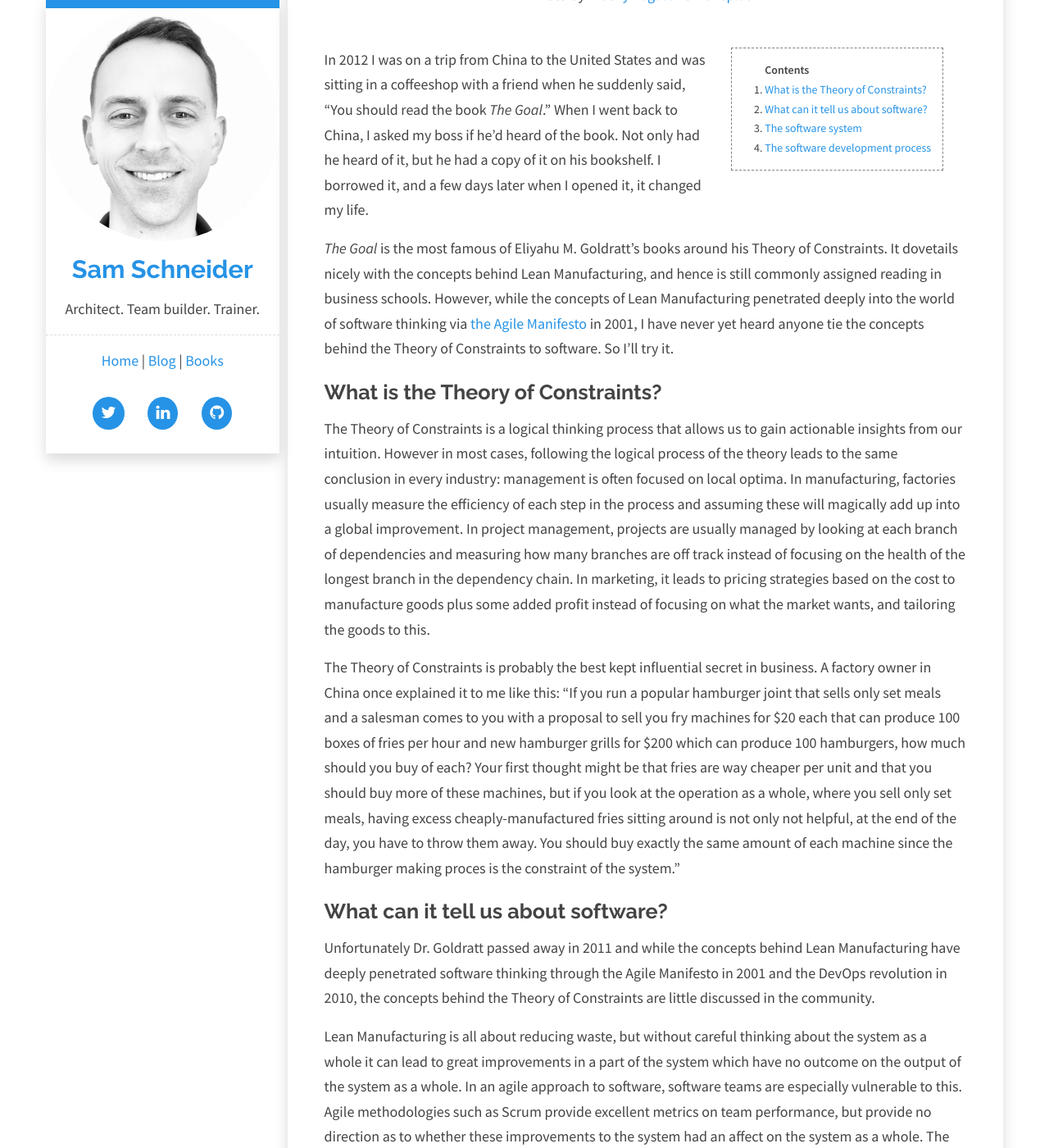
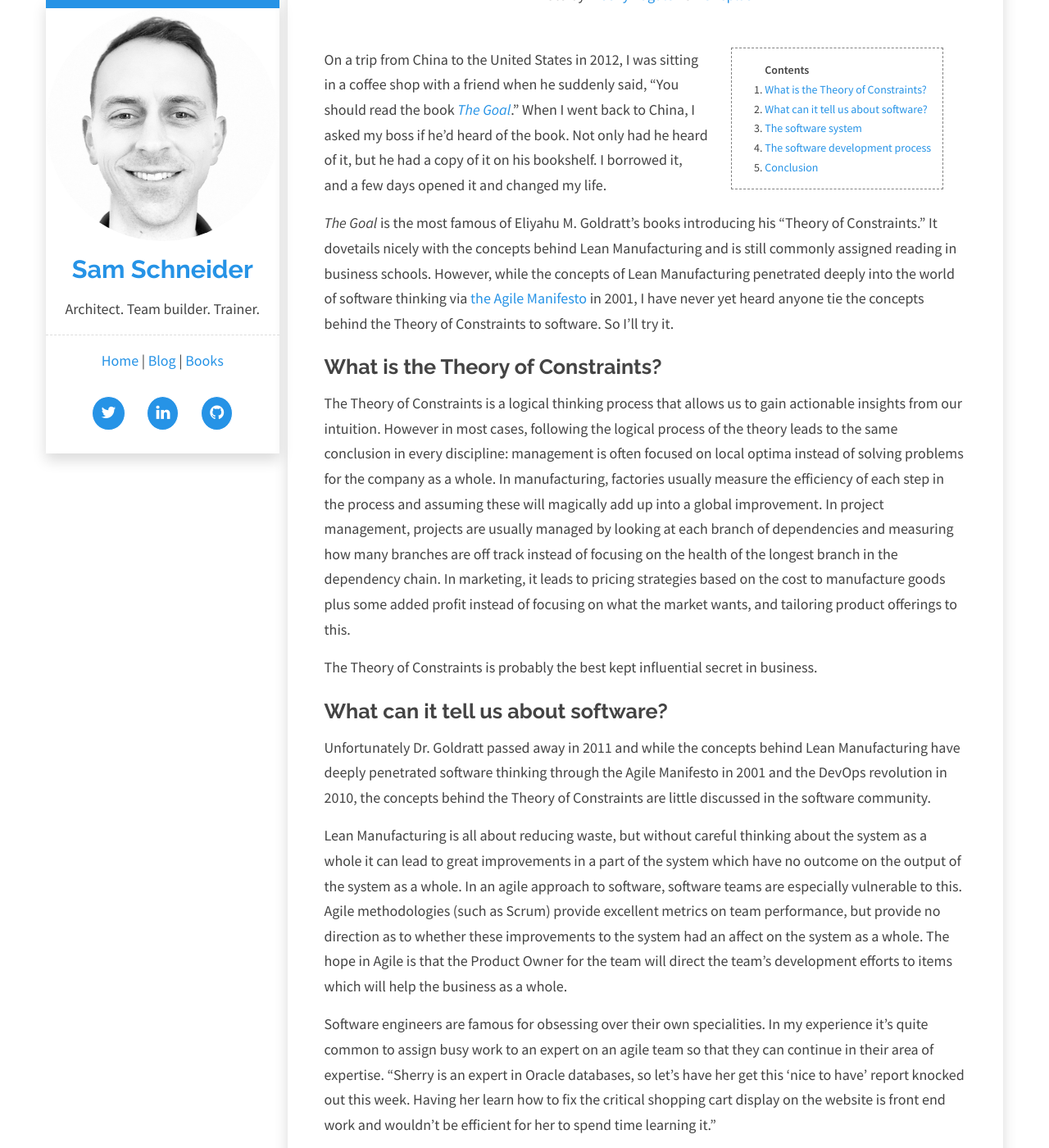
Before and after one commit to samdotme/samdotme.github.io, a Jekyll site: the page built from _posts/2023-09-23-theory-of-constraints-lean-agile.md, in a window 1280 px wide and 1400 px high, scrolled down 840 px. Shown: the whole window at 82% size. Built offline with Jekyll 4.4.1, drawn with Linux system fonts in a browser that asks for light colours; comment, search, counter and statistics services are not loaded; some of the changed text lies outside the part shown.

Commit message:
Post updates. (#33)

```diff
--- a/_posts/2023-09-23-theory-of-constraints-lean-agile.md
+++ b/_posts/2023-09-23-theory-of-constraints-lean-agile.md
@@ -9,37 +9,37 @@ categories:
 layout: post
 ---
 
-In 2012 I was on a trip from China to the United States and was sitting in a coffeeshop with a friend when he suddenly said, "You should read the book *The Goal*." When I went back to China, I asked my boss if he'd heard of the book. Not only had he heard of it, but he had a copy of it on his bookshelf. I borrowed it, and a few days later when I opened it, it changed my life.
+On a trip from China to the United States in 2012, I was sitting in a coffee shop with a friend when he suddenly said, "You should read the book [*The Goal*](https://www.amazon.com/Goal-Process-Ongoing-Improvement-ebook/dp/B002LHRM2O)." When I went back to China, I asked my boss if he'd heard of the book. Not only had he heard of it, but he had a copy of it on his bookshelf. I borrowed it, and a few days opened it and changed my life.
 
-*The Goal* is the most famous of Eliyahu M. Goldratt's books around his Theory of Constraints. It dovetails nicely with the concepts behind Lean Manufacturing, and hence is still commonly assigned reading in business schools. However, while the concepts of Lean Manufacturing penetrated deeply into the world of software thinking via [the Agile Manifesto](https://agilemanifesto.org/) in 2001, I have never yet heard anyone tie the concepts behind the Theory of Constraints to software. So I'll try it.
+*The Goal* is the most famous of Eliyahu M. Goldratt's books introducing his "Theory of Constraints." It dovetails nicely with the concepts behind Lean Manufacturing and is still commonly assigned reading in business schools. However, while the concepts of Lean Manufacturing penetrated deeply into the world of software thinking via [the Agile Manifesto](https://agilemanifesto.org/) in 2001, I have never yet heard anyone tie the concepts behind the Theory of Constraints to software. So I'll try it.
 
 ## What is the Theory of Constraints?
 
-The Theory of Constraints is a logical thinking process that allows us to gain actionable insights from our intuition. However in most cases, following the logical process of the theory leads to the same conclusion in every industry: management is often focused on local optima. In manufacturing, factories usually measure the efficiency of each step in the process and assuming these will magically add up into a global improvement. In project management, projects are usually managed by looking at each branch of dependencies and measuring how many branches are off track instead of focusing on the health of the longest branch in the dependency chain. In marketing, it leads to pricing strategies based on the cost to manufacture goods plus some added profit instead of focusing on what the market wants, and tailoring the goods to this.
+The Theory of Constraints is a logical thinking process that allows us to gain actionable insights from our intuition. However in most cases, following the logical process of the theory leads to the same conclusion in every discipline: management is often focused on local optima instead of solving problems for the company as a whole. In manufacturing, factories usually measure the efficiency of each step in the process and assuming these will magically add up into a global improvement. In project management, projects are usually managed by looking at each branch of dependencies and measuring how many branches are off track instead of focusing on the health of the longest branch in the dependency chain. In marketing, it leads to pricing strategies based on the cost to manufacture goods plus some added profit instead of focusing on what the market wants, and tailoring product offerings to this.
 
-The Theory of Constraints is probably the best kept influential secret in business. A factory owner in China once explained it to me like this: "If you run a popular hamburger joint that sells only set meals and a salesman comes to you with a proposal to sell you fry machines for $20 each that can produce 100 boxes of fries per hour and new hamburger grills for $200 which can produce 100 hamburgers, how much should you buy of each? Your first thought might be that fries are way cheaper per unit and that you should buy more of these machines, but if you look at the operation as a whole, where you sell only set meals, having excess cheaply-manufactured fries sitting around is not only not helpful, at the end of the day, you have to throw them away. You should buy exactly the same amount of each machine since the hamburger making proces is the constraint of the system."
+The Theory of Constraints is probably the best kept influential secret in business.
 
 ## What can it tell us about software?
 
-Unfortunately Dr. Goldratt passed away in 2011 and while the concepts behind Lean Manufacturing have deeply penetrated software thinking through the Agile Manifesto in 2001 and the DevOps revolution in 2010, the concepts behind the Theory of Constraints are little discussed in the community.
+Unfortunately Dr. Goldratt passed away in 2011 and while the concepts behind Lean Manufacturing have deeply penetrated software thinking through the Agile Manifesto in 2001 and the DevOps revolution in 2010, the concepts behind the Theory of Constraints are little discussed in the software community.
 
-Lean Manufacturing is all about reducing waste, but without careful thinking about the system as a whole it can lead to great improvements in a part of the system which have no outcome on the output of the system as a whole. In an agile approach to software, software teams are especially vulnerable to this. Agile methodologies such as Scrum provide excellent metrics on team performance, but provide no direction as to whether these improvements to the system had an affect on the system as a whole. The hope in Agile is that the Product Owner for the team will direct the team's development efforts to items which will help the business as a whole. [The Lean Startup](https://www.amazon.com/Lean-Startup-Entrepreneurs-Continuous-Innovation/dp/0670921602) by Eric Ries provides some excellent guidelines around how to do this.
+Lean Manufacturing is all about reducing waste, but without careful thinking about the system as a whole it can lead to great improvements in a part of the system which have no outcome on the output of the system as a whole. In an agile approach to software, software teams are especially vulnerable to this. Agile methodologies (such as Scrum) provide excellent metrics on team performance, but provide no direction as to whether these improvements to the system had an affect on the system as a whole. The hope in Agile is that the Product Owner for the team will direct the team's development efforts to items which will help the business as a whole.
 
-Software engineers are famous for obsessing over their own specialities. In my experience it's quite common to assign busy work to an expert on an agile team so that they can continue in their area of expertise. "Sherry is an expert in Oracle databases, so let's have her get this 'nice to have' report knocked out this week. Having her learn how to fix the shopping cart display on the website is front end work and wouldn't be efficient for her to spend time learning it."
+Software engineers are famous for obsessing over their own specialities. In my experience it's quite common to assign busy work to an expert on an agile team so that they can continue in their area of expertise. "Sherry is an expert in Oracle databases, so let's have her get this 'nice to have' report knocked out this week. Having her learn how to fix the critical shopping cart display on the website is front end work and wouldn't be efficient for her to spend time learning it."
 
-The Theory of Constraints gives us a way to take apart complex systems and processes looking for the "constraint" in the system, a single process which determines the output of the entire system. It argues that in any complex system there is rarely more than one constraint (and application across the world's factories has so far seemed to prove the theory). In software, we must learn to apply the same rigorous thinking to our software systems and processes.
+The Theory of Constraints gives us a way to take apart complex systems and processes looking for the "constraint" in the system, a single process which determines the output of the entire system. It argues that in any complex system there is rarely more than one constraint (and application throughout the world's factories has so far seemed to prove the theory). In software, we must learn to apply the same rigorous thinking to our software systems and processes.
 
 ## The software system
 
 Software systems in most businesses are different from factories in that the constraint of the system is rarely the software's ability to process requests (caveat: it is for Google, Facebook, data mining companies, etc). Every production software system has a business goal. An invoicing system is meant to capture customer payments. An ecommerce website helps customers find and purchase what they want. While many metrics can make us feel good about ourselves (e.g. mean time to recovery, uptime percentages), these metrics only improve the system if they achieve the overall business goal for which the system was designed. Therefore it is important that we carefully choose the metrics which will tell us if our software system is fulfilling its purpose.
 
-For an invoicing system, we should carefully track the number of invoices processed per day (and compare against previous periods). We should especially track any failures to process invoices, not only software error codes but also soft metrics such as how many invoices are opened, but not paid (abandoned). As engineers, we typically think about systems as individual components, but the system performance is the sum of the components and thus must be measured in this way.
+For an invoicing system, we should carefully track the number of invoices processed per day (and compare against previous periods). We should especially track any failures to process invoices, not only software error codes but also soft metrics such as how many invoices are opened, but not paid. As engineers, we typically think about systems as individual components, but the system performance is the sum of the components and thus must be measured in this way.
 
-Once we have identified metrics which tell us whether the system as a whole is achieving its goals, we then begin to prioritize all work in terms of how it will affect these metrics. Yes, minor UI fixes might not greatly move some of these numbers and they should still be done, but they must be prioritized in context of the system goals, and should still be measured carefully in terms of the system goals. UI changes can just as easily get in the way of the system goals as they can help them, such as incorrectly updating the checkout button link.
+Once we have identified metrics which tell us whether the system as a whole is achieving its goals, we then begin to prioritize all work in terms of how it will affect these metrics. Yes, minor UI fixes might not greatly move some of these numbers and they should still be done, but they must be prioritized in context of the system goals, and should be measured rigorously in terms of the system goals. UI changes can just as easily get in the way of the system goals as they can help them (e.g. incorrectly updating the checkout button link).
 
 ## The software development process
 
-Besides looking at software systems as a whole, we can look at the software development process itself as a system with constraints. Software teams are assembled to work on real software. Therefore we can connect the team's output with the effect on the metrics for the software system they are producing. It is incredibly common on software teams to hear a developer say something like, "Feature x is done. I tested it last night," but when questioned they admit that feature x in only on their laptop. No one in the company has even seen the code they wrote.
+Besides looking at software systems as a whole, we should look at the software development process itself as a system with constraints. Software teams are assembled to work on real software. Therefore we can connect the team's output with the effect on the metrics for the software system they are producing. It is incredibly common on software teams to hear a developer say something like, "Feature x is done. I tested it last night," but when questioned they admit that feature x in only on their laptop. No one in the company has even seen the code they wrote.
 
 Software teams must begin evaluating their output based not only on the software released to production but on the effect of their released code. Did it achieve the outcomes it was designed for? Did the percentage of abandoned carts decrease with the new icons? On average, how many minutes faster are we at diagnosing checkout failures after implementing Jaeger tracing?
 
@@ -47,10 +47,12 @@ These types of questions can receive push back from dev teams because it gives t
 
 Of course, some engineers cannot stomach an environment where they are not allowed to hyper-specialize. Be ready to lose these people.
 
-In my experience, every software team I've worked with has some kind of major constraint on their ability to deliver code to production quickly. When I start on the team, it's often something as simple as code reviews. Every developer is so focused on their local performance they don't take time to review each other's code, which causes pull requests to sit idle sometimes for multiple days. This problem is easy to fix. It usually just takes one developer to begin reviewing code within 1-2 hours and everyone else will follow suit. Code review delays are an artificial constraint however.
+In my experience, every software team I've worked with has some kind of major constraint on their ability to deliver code to production quickly. When I start on the team, it's often something as simple as code reviews. Every developer is so focused on their individual performance they don't take time to review each other's code, which causes pull requests to sit idle sometimes for multiple days. This problem is easy to fix. It usually just takes one developer to begin reviewing code within 1-2 hours and everyone else will follow suit. Code review delays are an artificial constraint however.
 
-Once code review delays are fixed, the true constraints begin to surface. These usually take the form of either lack of experience with the technology being used, or a manual production release process. It is quite common for new projects to begin with technology to which the assembled team is relatively unfamiliar. In these cases, simple tasks like setting up a state store in a front end project can take days instead of hours. The danger here is that one of the devs will become an expert on the unfamiliar item and the other devs will rely on her instead of learning the area themselves. If local experts form and begin to play "king of the hill" with their knowledge fiefdoms, simple constraints will begin being baked into the fabric of the team itself. Forcing such devs to pair program in this area (or even just take a vacation) can easily break these constraints. Whatever you do, do not make these local area experts into heros. Call them heros when they cross train effectively.
+Once code review delays are fixed, the true constraints begin to surface. These usually take the form of either lack of experience with the technology being used, or a manual production release process. It is quite common for new projects to begin with a technology with which the assembled team is relatively unfamiliar. In these cases, simple tasks such as setting up a Redux store in a front end project can take days instead of hours. The danger here is that one of the devs will become an expert on the unfamiliar item and the other devs will rely on her instead of learning the area themselves. If local experts form knowledge fiefdoms and begin to play "king of the hill," simple constraints will begin being baked into the fabric of the team itself. Forcing such devs to pair program in this area (or even just take a vacation) can easily break these constraints. Whatever you do, do not make these local area experts into heroes. Only call them heroes when they cross train others effectively.
 
-The other kind of constraint, which is harder to fix, is that of a smooth release of code to production. This constraint is harder to fix because so many things play into it. First, if the team has written automated tests which do not give them confidence that the code actually works, you will NEVER achieve confident production releases. Second, the process of moving code from a developer's laptop to the production system must have no manual steps other than clicking "Approve for release" buttons. Otherwise everyone will be afraid that they are forgetting something and knowlege fiefdoms will arise in which only a single dev is trusted to do releases. Third, the process of "smoke testing" after a release must be well-documented (ideally it will be fully automated). If no one is quite sure how test that the system still works after a code change has gone out, there will always be an underlying fear to release.
+The other kind of constraint, which is harder to fix, is that of a smooth release of code to production. This constraint is harder to fix because so many things play into it. First, if the team has not written automated tests which give them confidence that the code works, you will NEVER achieve confident production releases. Second, the process of moving code from a developer's laptop to the production system must have no manual steps other than clicking "Approve for release" buttons. Otherwise everyone will be afraid that they are forgetting something and knowlege fiefdoms will arise in which only a single dev is trusted to do releases. Third, the process of "smoke testing" after a release must be well-documented (ideally it will be fully automated). If no one is quite sure how test that the system still works after a code change has gone out, there will always be an underlying fear to release and procrastination will result.
 
-Breaking a production system is the nightmare of every software developer. If the scariness is not systematically removed from the process, there will always be a mental block in the minds of development team members which causes them to put off releases.
+## Conclusion
+
+We need to integrate rigorous measurement of our overall goal into all the local work we do. The encouraging thing is that some people have been saying the same thing, such as Eric Ries in [The Lean Startup](https://www.amazon.com/Lean-Startup-Entrepreneurs-Continuous-Innovation/dp/0670921602). I belive Dr. Goldratt's legacy is highly needed in the software community.
```
